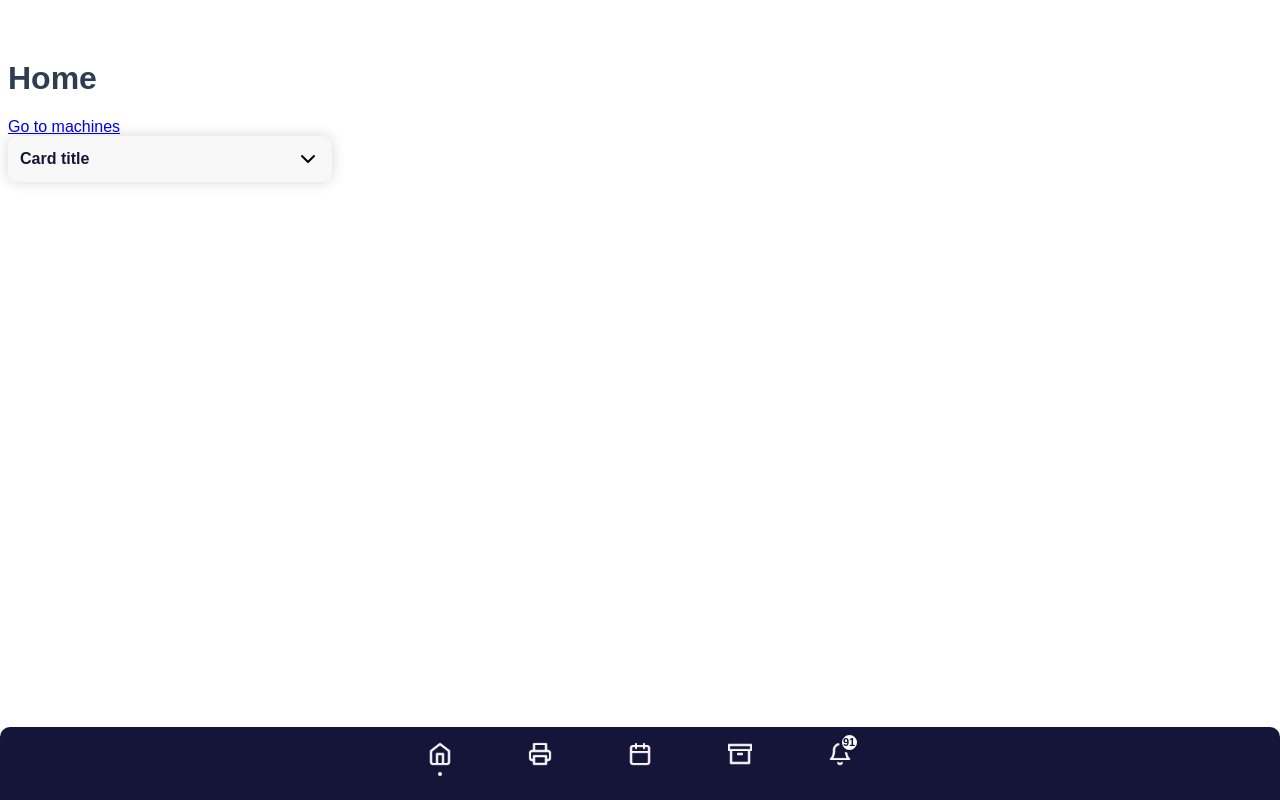
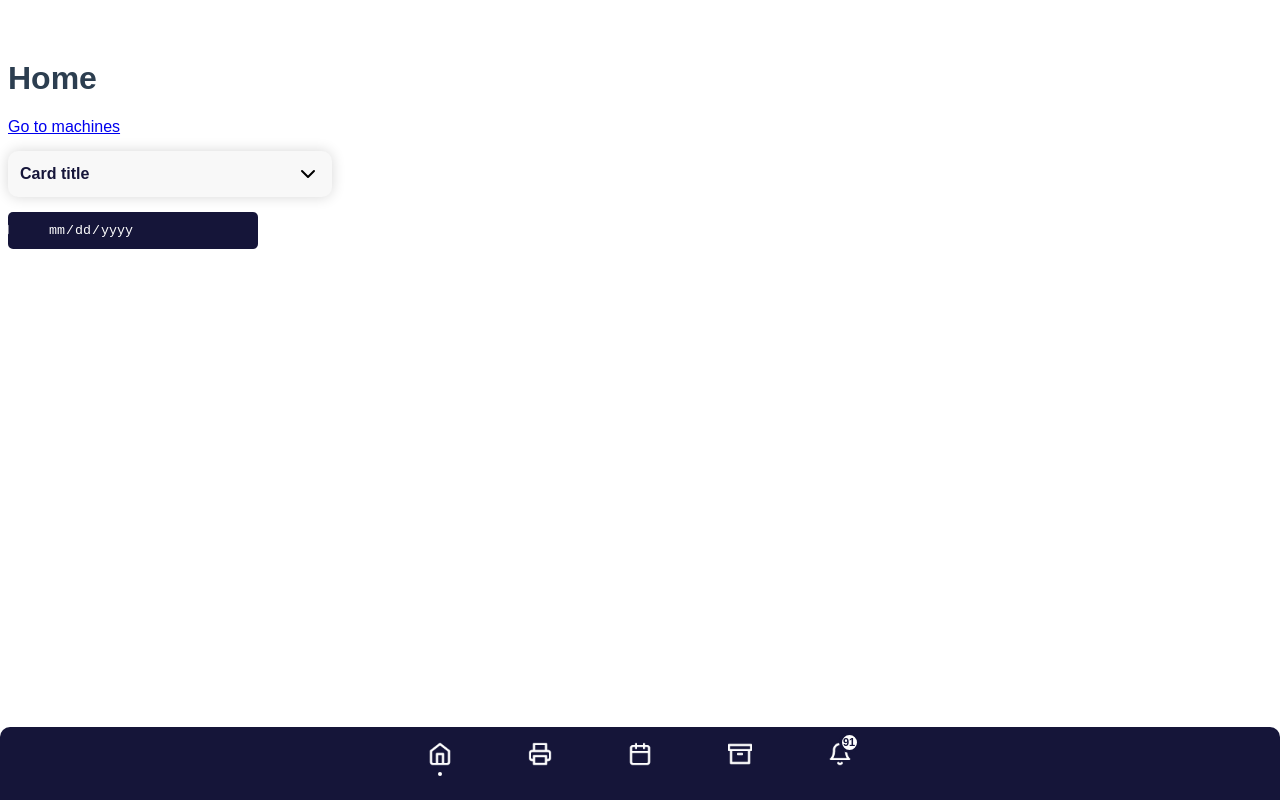
Before and after one commit to RobinGalema/Additive-Vue-App, a Vue app: page / in a window 1280 px wide. Built offline with nearby package versions, Linux system fonts and the light colour scheme; a web font is replaced by a local one.

Commit message:
Basic date selector

```diff
--- /dev/null
+++ b/src/components/Global/DatePicker.vue
@@ -0,0 +1,34 @@
+<template>
+  <input type="date" placeholder="dd-mm-jjjj">
+</template>
+
+<script>
+export default {
+  name: 'DatePicker'
+}
+</script>
+
+<style scoped>
+  input {
+    width: 100%;
+    max-width: 250px;
+  }
+
+  input[type=date]  {
+    background-color:  rgb(21,21,57);
+    border: none;
+    border-radius: 5px;
+    padding: 10px 0px;
+    text-indent: 20px;
+    color: white;
+    position: relative;
+  }
+
+  input[type="date"]::-webkit-inner-spin-button,
+  input[type="date"]::-webkit-calendar-picker-indicator {
+    position: absolute;
+    left: -13px;
+    top: 9px;
+    filter: invert(1);
+  }
+</style>
--- a/src/views/Home.vue
+++ b/src/views/Home.vue
@@ -1,17 +1,29 @@
 <template>
   <h1>Home</h1>
   <a href="/machines">Go to machines</a>
-  <ToggleCard />
+  <div class="pt-15">
+    <ToggleCard />
+  </div>
+  <div class="pt-15">
+    <DatePicker id="datepicker" />
+  </div>
 </template>
 
 <script>
-
 import ToggleCard from "../components/Global/ToggleCard.vue"
+import DatePicker from "../components/Global/DatePicker.vue"
 
 export default {
   name: 'Home',
   components:{
     ToggleCard,
+    DatePicker
   }
 }
 </script>
+
+<style>
+.pt-15 {
+  padding-top: 15px;
+}
+</style>
```
Also changed, not shown: src/components/Global/DatePicker.Vue (added).
